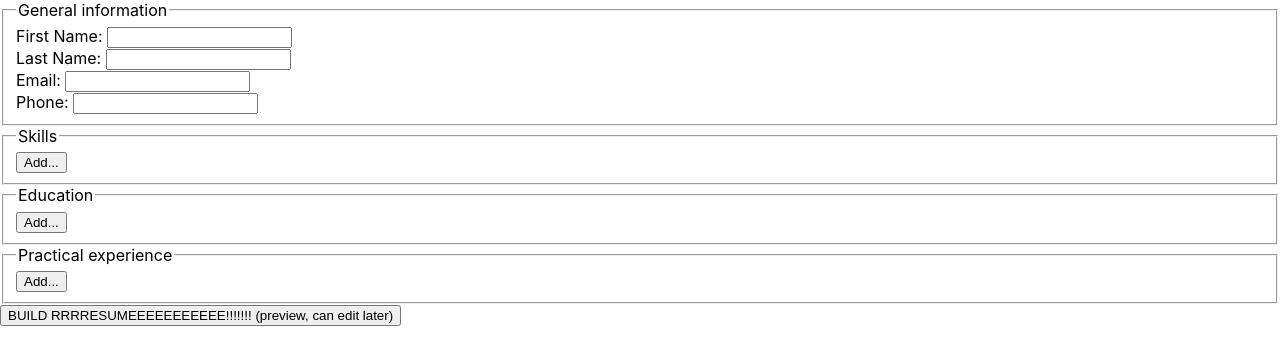
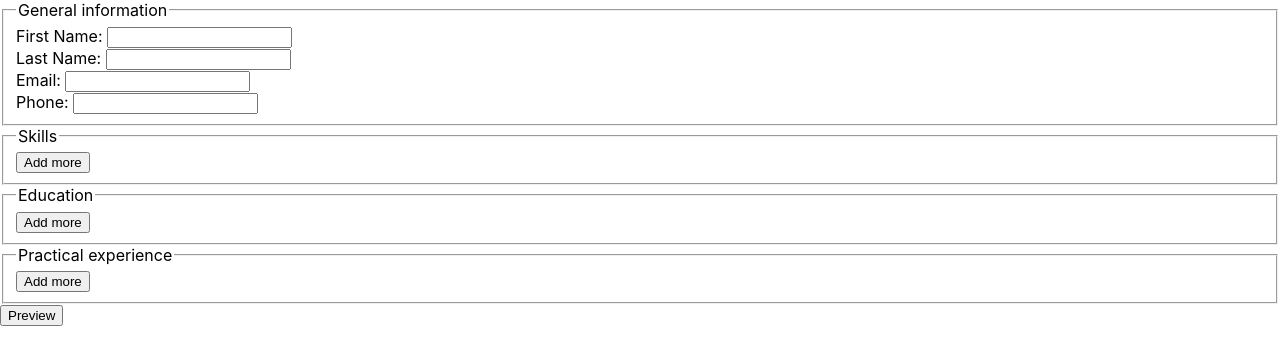
Before and after one commit to twentysixhugs/CV-Builder, a React (Create React App) app: page / in a window 1280 px wide. Shown: the top 364 px of the page. Built offline with nearby package versions, Linux system fonts and the light colour scheme.

Commit message:
Change buttons text in DynamicForm

```diff
--- a/src/components/DynamicForm.js
+++ b/src/components/DynamicForm.js
@@ -81,7 +81,7 @@ class DynamicForm extends React.Component {
             className="c-fieldset__button"
             type="button"
           >
-            Add...
+            Add more
           </button>
         </FormSection>
         <FormSection legend="Education">
@@ -140,7 +140,7 @@ class DynamicForm extends React.Component {
             className="c-fieldset__button"
             type="button"
           >
-            Add...
+            Add more
           </button>
         </FormSection>
         <FormSection legend="Practical experience">
@@ -206,12 +206,12 @@ class DynamicForm extends React.Component {
             className="c-fieldset__button"
             type="button"
           >
-            Add...
+            Add more
           </button>
         </FormSection>
 
         <button type="submit" disabled={this.props.isSubmitDisabled}>
-          BUILD RRRRESUMEEEEEEEEEEE!!!!!!! (preview, can edit later)
+          Preview
         </button>
       </form>
     );
```
